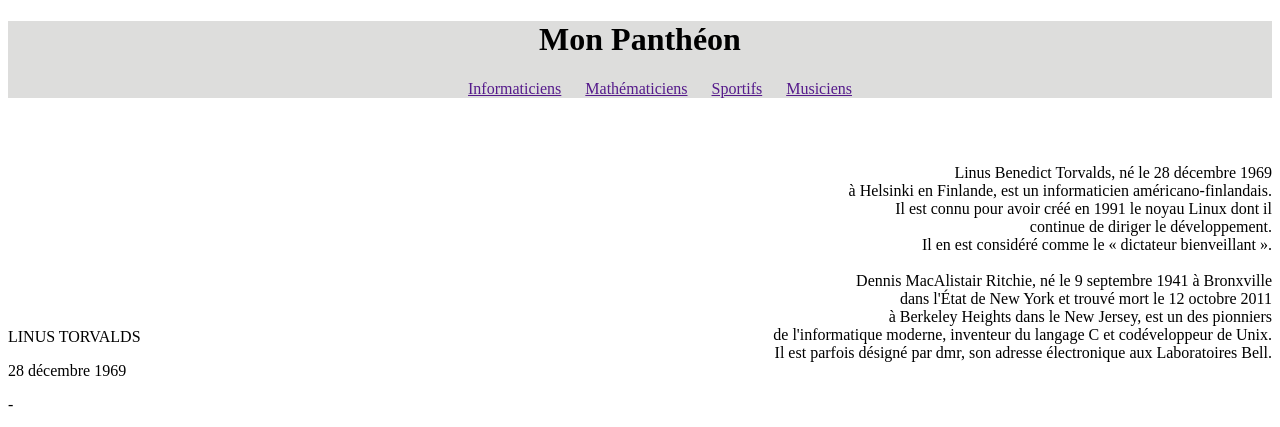
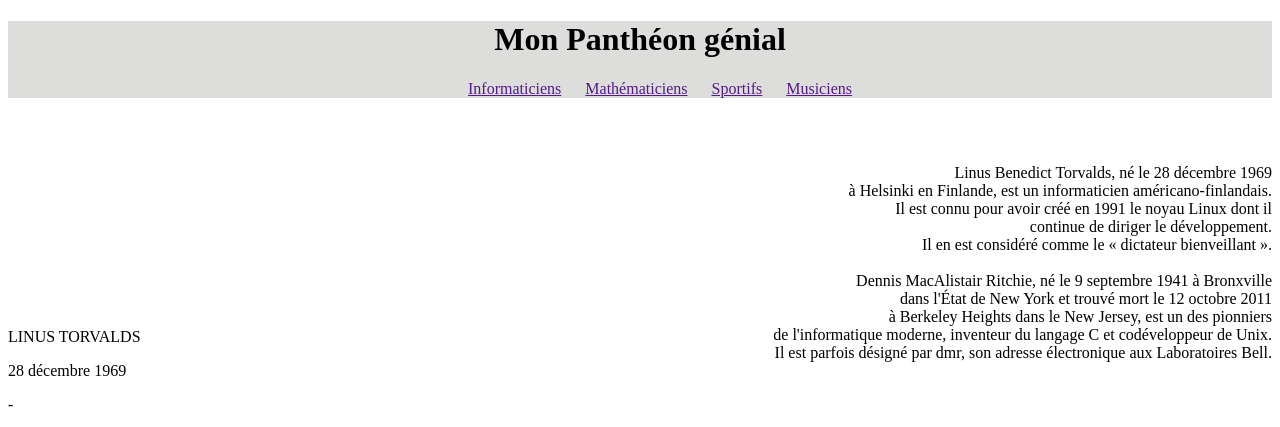
Before and after one commit to Vinlagrenouille/HTML, a plain HTML site: page index.html in a window 1280 px wide. Shown: the top 427 px of the page. Drawn offline with Linux system fonts and the light colour scheme.

Commit message:
Update index.html

```diff
--- a/index.html
+++ b/index.html
@@ -13,7 +13,7 @@
 <body>
 
     <header>
-        <h1>Mon Panthéon</h1>
+        <h1>Mon Panthéon génial</h1>
 
             <ul>
                 <li><a href="">Informaticiens</a></li>
```
